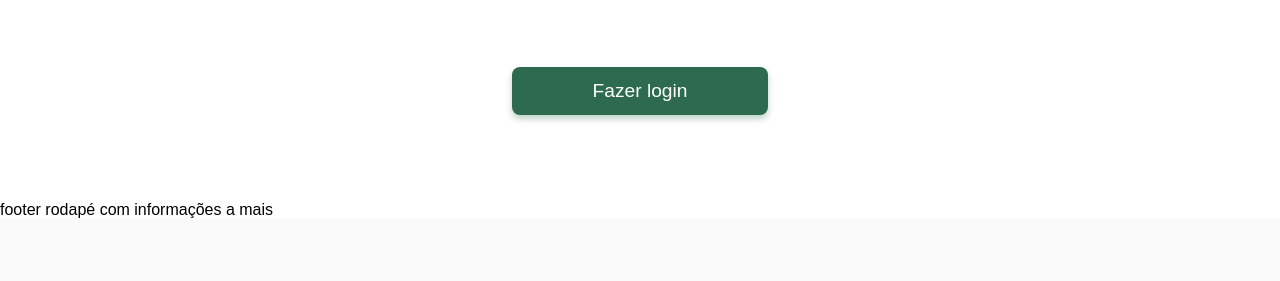
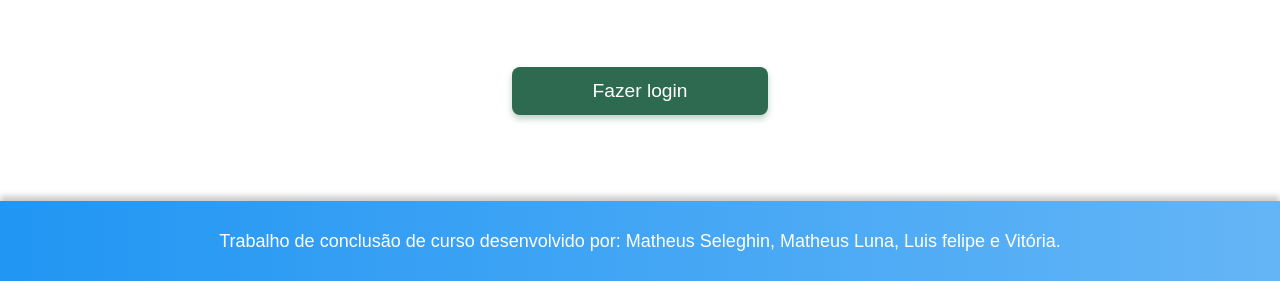
Before and after one commit to theselegadev/solidarize, a PHP site: page / in a window 1280 px wide. Shown: the part 2999-3280 px from the top of the page. Before the commit the page ends 3217 px from the top, so only its background shows below. Run offline with PHP 8.4, Linux system fonts and the light colour scheme.

Commit message:
footer welcome page

```diff
--- a/App/css/style.css
+++ b/App/css/style.css
@@ -303,6 +303,18 @@ main{
     transform: translateY(-1.5px);
     box-shadow: 0 8px 16px rgba(45, 106, 79, 0.3);
 }
+/* footer styles */
+footer{
+    width: 100%;
+    height: 10vh;
+    display: flex;
+    justify-content: center;
+    align-items: center;
+    font-size: large;
+    color: white;
+    background: linear-gradient(90deg, #2196f3, #64b5f6);
+    box-shadow: 0px -5px 6px rgba(0, 0, 0, 0.205);
+}
 /* responsividade */
 @media (max-width: 900px){
     .menu{
--- a/App/index.html
+++ b/App/index.html
@@ -148,7 +148,7 @@
     </section>
     <footer>
         <!-- footer da página -->
-         footer rodapé com informações a mais
+         Trabalho de conclusão de curso desenvolvido por: Matheus Seleghin, Matheus Luna, Luis felipe e Vitória.
     </footer>
     <script src="js/index.js"></script>
 </body>
```
